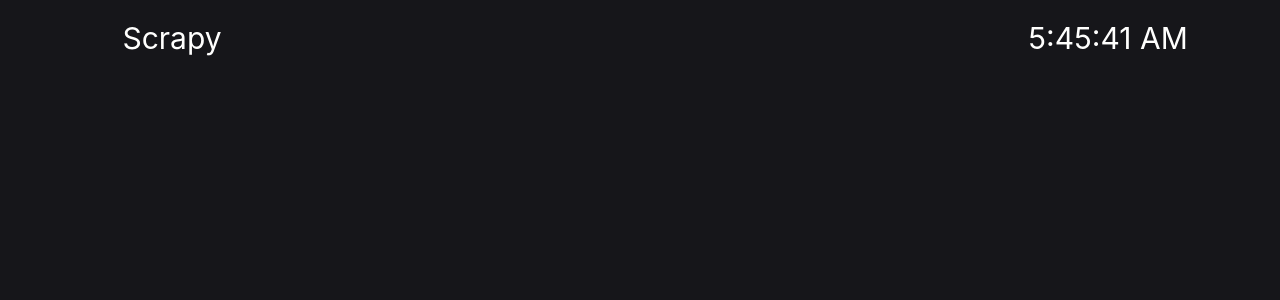
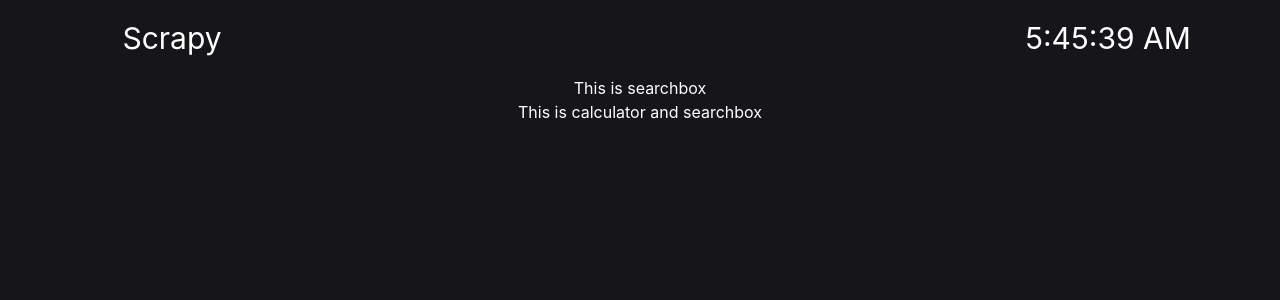
Before and after one commit to samuelymh/stock-scraper, a React (Create React App) app: page / in a window 1280 px wide. Shown: the top 300 px of the page. Built offline with nearby package versions, Linux system fonts and the light colour scheme.

Commit message:
feat: Added stub code for Calculator and SearchBox subcomponents

```diff
--- a/src/App.js
+++ b/src/App.js
@@ -2,11 +2,14 @@ import './App.css';
 
 // Components
 import TopBar from './components/TopBar/TopBar';
+import Calculator from './components/Calculator/Calculator';
 
 function App() {
+
   return (
     <div className="App">
       <TopBar />
+      <Calculator />
     </div>
   );
 }
--- /dev/null
+++ b/src/components/Calculator/Calculator.jsx
@@ -0,0 +1,16 @@
+import React from 'react';
+import { useState, useEffect } from 'react';
+
+// Components
+import SearchBox from '../SearchBox/SearchBox';
+
+export default function Calculator() {
+  const [stockTicker, setStockTicker] = useState('');
+
+  return (
+    <div>
+      <SearchBox />
+      This is calculator and searchbox
+    </div>
+  );
+}
--- /dev/null
+++ b/src/components/SearchBox/SearchBox.jsx
@@ -0,0 +1,7 @@
+import React from 'react';
+
+export default function SearchBox() {
+  return (
+    <div>This is searchbox</div>
+  );
+}
```
